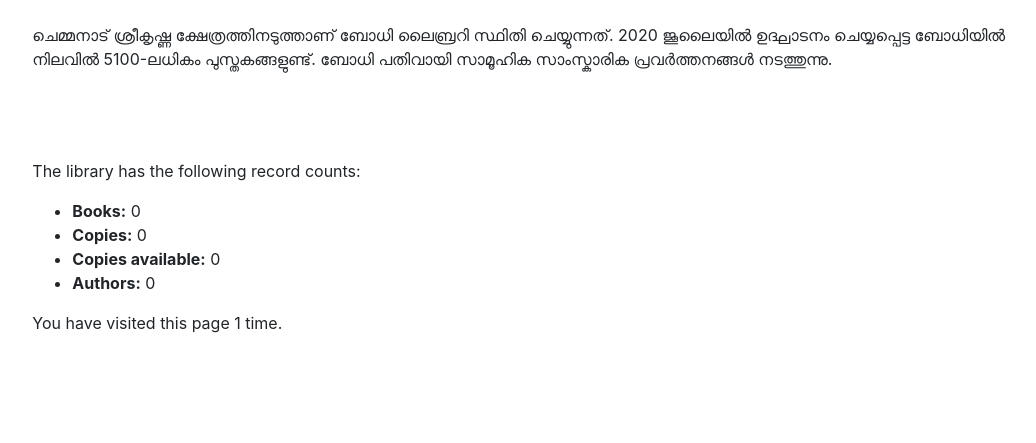
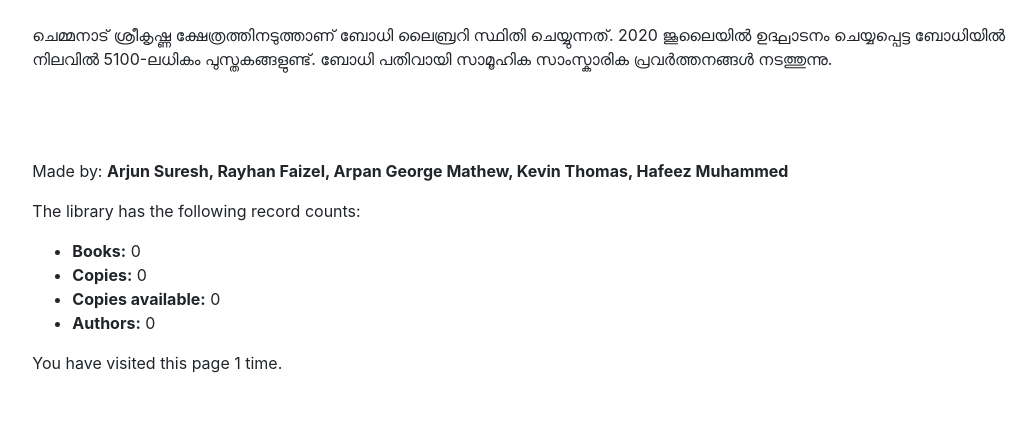
Before and after one commit to bodhiadmin/bodhilibrary, a Django app: page /catalog/ in a window 1280 px wide. Shown: the part 357-800 px from the top of the page, without its empty margins (196-1232 px from the left). Run offline with Django 3.2, Linux system fonts and the light colour scheme; data that the repository does not hold is empty.

Commit message:
Added author names

```diff
--- a/catalog/templates/index.html
+++ b/catalog/templates/index.html
@@ -11,6 +11,8 @@
 <br>
 <br>
 <br>
+Made by:
+<b>Arjun Suresh, Rayhan Faizel, Arpan George Mathew, Kevin Thomas, Hafeez Muhammed</b></p>
 <p>The library has the following record counts:</p>
 <ul>
 <li><strong>Books:</strong> {{ num_books }}</li>
```
